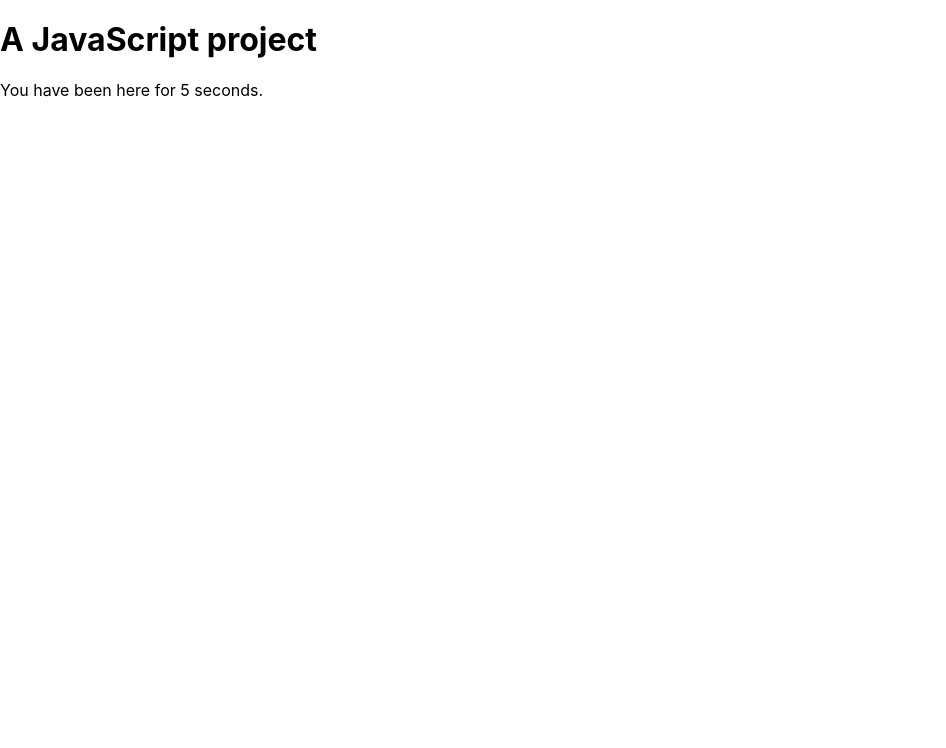
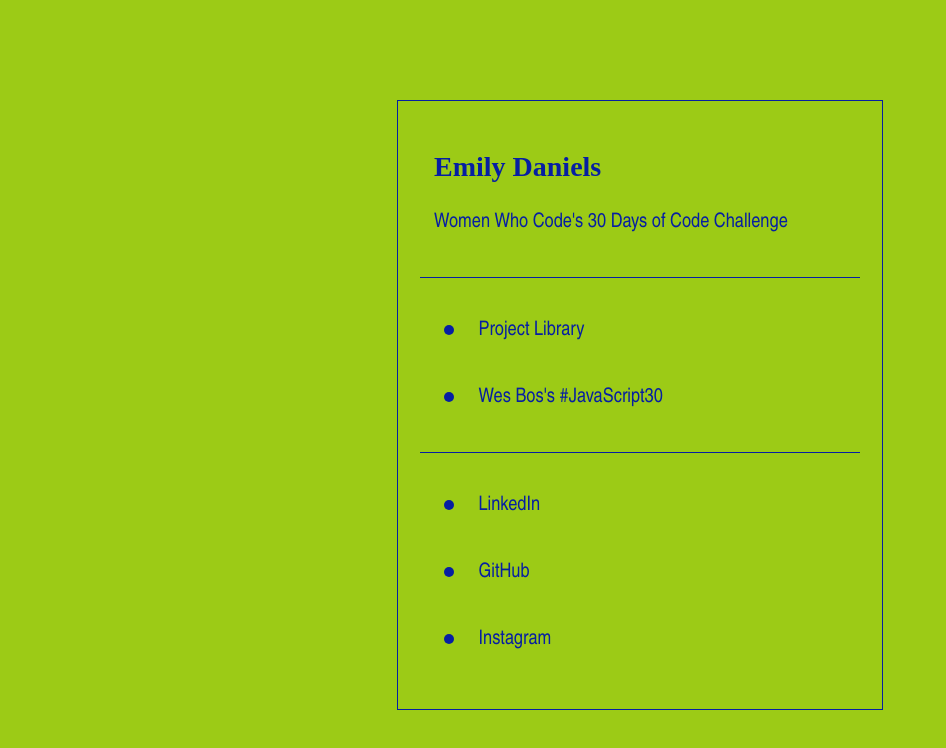
Before and after one commit to gememmi/JS30portfolio, a website built with Parcel: page src/index.html in a window 1280 px wide. Shown: the whole page, without its empty margins (0-946 px from the left). Built offline with nearby package versions, Linux system fonts and the light colour scheme.

Commit message:
front page styling adn links

```diff
--- a/src/index.html
+++ b/src/index.html
@@ -1,13 +1,84 @@
 <!DOCTYPE html>
 <html lang="en">
-<head>
-  <title>A JavaScript project</title>
-  <link rel="stylesheet" href="style.css">
-  <meta name="viewport" content="width=device-width, initial-scale=1">
-</head>
-<body>
-  <h1>A JavaScript project</h1>
-  <div id="app"></div>
-  <script src="main.js"></script>
-</body>
+  <head>
+    <title>Emily's JS30 Portfolio</title>
+    <link rel="stylesheet" href="style.css" />
+    <meta name="viewport" content="width=device-width, initial-scale=1" />
+  </head>
+  <body>
+    <div id="content">
+
+        <h2>Emily Daniels</h2>
+        <h3>Women Who Code's 30 Days of Code Challenge</h3>
+        <hr />
+        <ul>
+          <li class="menu-item">
+            <svg
+              xmlns="http://www.w3.org/2000/svg"
+              width="10"
+              height="10"
+              viewBox="0 0 10 10"
+              fill="none"
+            >
+              <circle cx="5" cy="5" r="5" fill="#061FA2" />
+            </svg>
+            Project Library
+          </li>
+          <li class="menu-item">
+            <svg
+              xmlns="http://www.w3.org/2000/svg"
+              width="10"
+              height="10"
+              viewBox="0 0 10 10"
+              fill="none"
+            >
+              <circle cx="5" cy="5" r="5" fill="#061FA2" />
+            </svg>
+            Wes Bos's #JavaScript30
+          </li>
+        </ul>
+        <hr/>
+        <ul>
+          <li class="menu-item">
+            <svg
+              xmlns="http://www.w3.org/2000/svg"
+              width="10"
+              height="10"
+              viewBox="0 0 10 10"
+              fill="none"
+            >
+              <circle cx="5" cy="5" r="5" fill="#061FA2" />
+            </svg>
+            <a href="https://www.linkedin.com/in/em-daniels/" target=”_blank”>LinkedIn</a>
+
+          </li>
+          <li class="menu-item">
+            <svg
+              xmlns="http://www.w3.org/2000/svg"
+              width="10"
+              height="10"
+              viewBox="0 0 10 10"
+              fill="none"
+            >
+              <circle cx="5" cy="5" r="5" fill="#061FA2" />
+            </svg>
+            <a href="https://github.com/gememmi" target=”_blank”>GitHub </a>
+
+          </li>
+          <li class="menu-item">
+            <svg
+              xmlns="http://www.w3.org/2000/svg"
+              width="10"
+              height="10"
+              viewBox="0 0 10 10"
+              fill="none"
+            >
+              <circle cx="5" cy="5" r="5" fill="#061FA2" />
+            </svg>
+            <a href="https://www.instagram.com/web.emdee" target=”_blank”>Instagram</a>
+          </li>
+        </ul>
+    </div>
+    <script src="main.js"></script>
+  </body>
 </html>
--- a/src/main.js
+++ b/src/main.js
@@ -1,11 +1 @@
 'use strict';
-
-function counter() {
-  let seconds = 0;
-  setInterval(() => {
-    seconds += 1;
-    document.getElementById('app').innerHTML = `<p>You have been here for ${seconds} seconds.</p>`;
-  }, 1000);
-}
-
-counter();
--- a/src/style.css
+++ b/src/style.css
@@ -1,118 +1,90 @@
-/* Opinionated CSS defaults based on:
-  ! normalize.css v8.0.1 | MIT License | github.com/necolas/normalize.css
-*/
 
-html {
-  line-height: 1.2;
-  -webkit-text-size-adjust: 100%;
+* { box-sizing: border-box; }
+
+:root{
+  --bg-color: #9CCB16;
+  --color: #061FA2;
+  --font-fam: Times New Roman;
+  --font-fam-2: Arial Narrow;
+  --header-font-size: 28px;
+  --subtitle-font-size: 20px;
+  --subtitle-style: normal;
+  --subtitle-weight: 400;
 }
 
-html, * {
-  font-family: -apple-system, BlinkMacSystemFont, "Segoe UI", Roboto, Ubuntu, "Helvetica Neue", Helvetica, sans-serif;
+#loom-companion-mv3 {
+  display: none;
+}
+#huntr-react-container {
+  display: none;
+}
+#simplifyJobsContainer {
+  display: none;
 }
 
 body {
-  margin: 0;
+  margin: 100px;
+  padding:0;
+  background-color: var(--bg-color);
+  color: var(--color);
+  font-family: var(--font-fam);
+  min-height: 100vh;
+  line-height: 1.36;
+  text-rendering: optimizeLegibility;
 }
 
-h1 {
-  font-size: 2em;
-  margin: 0.67em 0;
+h2, h3, svg{
+  margin-left: 20px;
+}
+h2 {
+  font-size: var(--header-font-size);
+
+}
+
+h3 {
+  font-family: var(--font-fam-2);
+  font-size: var(--subtitle-font-size);
+  font-style: var(--subtitle-style);
+  font-weight: var(--subtitle-weight);
 }
 
 hr {
-  box-sizing: content-box;
-  height: 0;
-  overflow: visible;
+margin-top: 40px;
+width: 440px;
+height: 1px;
+border:0;
+border-bottom:1px solid var(--color);
 }
 
-pre {
-  font-family: monospace, monospace;
-  font-size: 1em;
+#content {
+border: 1px solid var(--color);
+width: 486px;
+height: 610px;
+flex-shrink: 0;
+background: rgba(217, 217, 217, 0.00);
+margin: 100px auto;
+padding: 24px 16px 16px;
+text-align: left;
+position: relative;
 }
 
-b, strong {
-  font-weight: bolder;
+ul {
+  list-style-type: none;
+  padding-left: 10px;
 }
 
-code, kbd, samp {
-  font-family: monospace, monospace;
-  font-size: 1em;
+li {
+  margin-top: 40px;
+  font-family: var(--font-fam-2);
+  font-size: var(--subtitle-font-size);
+  font-weight: var(--subtitle-weight);
+  font-style: var(--subtitle-style);
+}
+svg {
+  margin-right: 20px;
 }
 
-small {
-  font-size: 80%;
+a {
+  text-decoration: none;
+  color: var(--color)
 }
-
-sub, sup {
-  font-size: 75%;
-  line-height: 0;
-  position: relative;
-  vertical-align: baseline;
-}
-
-sub {
-  bottom: -0.25em;
-}
-
-sup {
-  top: -0.5em;
-}
-
-button, input, optgroup, select, textarea {
-  font-family: inherit;
-  font-size: 100%;
-  line-height: 1.15;
-  margin: 0;
-}
-
-button, select {
-  text-transform: none;
-}
-
-button, [type="button"], [type="reset"], [type="submit"] {
-  -webkit-appearance: button;
-}
-
-button::-moz-focus-inner, [type="button"]::-moz-focus-inner, [type="reset"]::-moz-focus-inner, [type="submit"]::-moz-focus-inner {
-  border-style: none;
-  padding: 0;
-}
-
-button:-moz-focusring, [type="button"]:-moz-focusring, [type="reset"]:-moz-focusring, [type="submit"]:-moz-focusring {
-  outline: 1px dotted ButtonText;
-}
-
-fieldset {
-  padding: 0.35em 0.75em 0.625em;
-}
-
-legend {
-  padding: 0;
-}
-
-progress {
-  vertical-align: baseline;
-}
-
-[type="number"]::-webkit-inner-spin-button, [type="number"]::-webkit-outer-spin-button {
-  height: auto;
-}
-
-[type="search"] {
-  -webkit-appearance: textfield;
-  outline-offset: -2px;
-}
-
-[type="search"]::-webkit-search-decoration {
-  -webkit-appearance: none;
-}
-
-::-webkit-file-upload-button {
-  -webkit-appearance: button;
-  font: inherit;
-}
-
-[hidden] {
-  display: none;
-}
```
